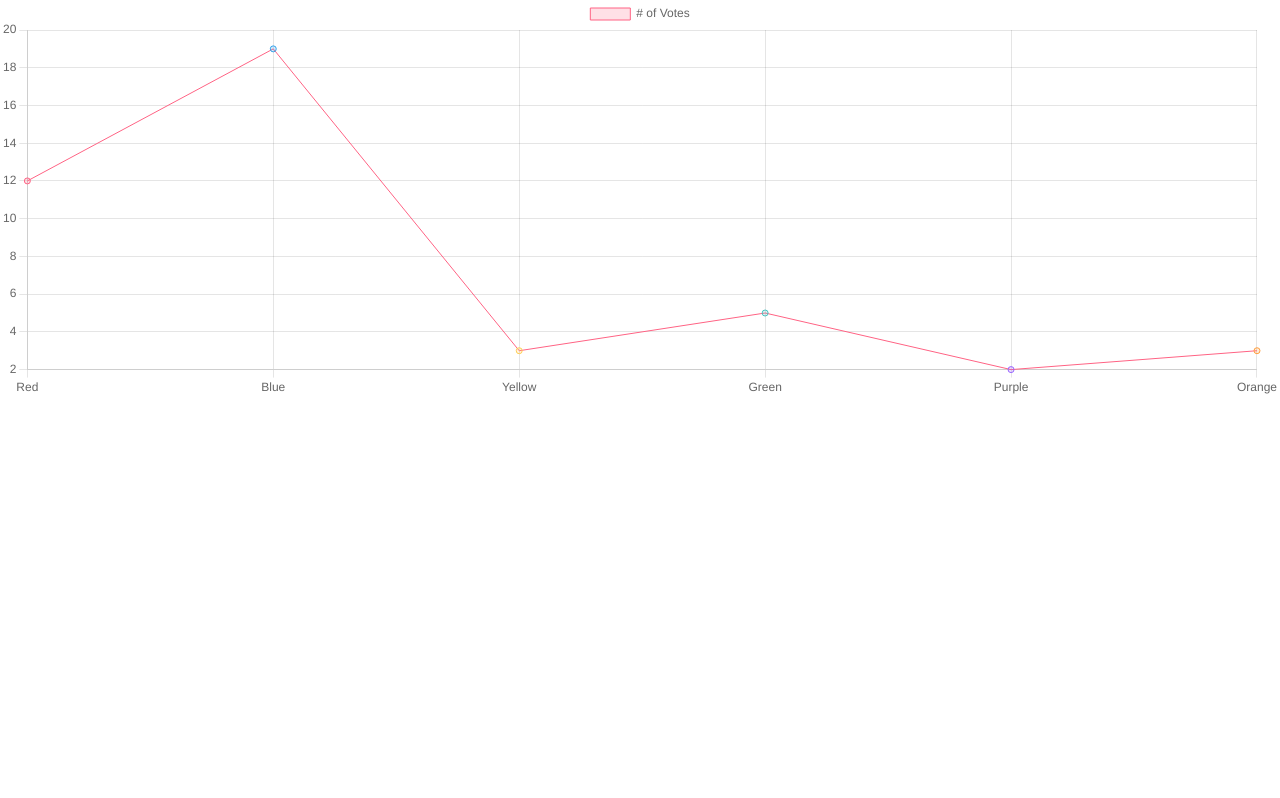
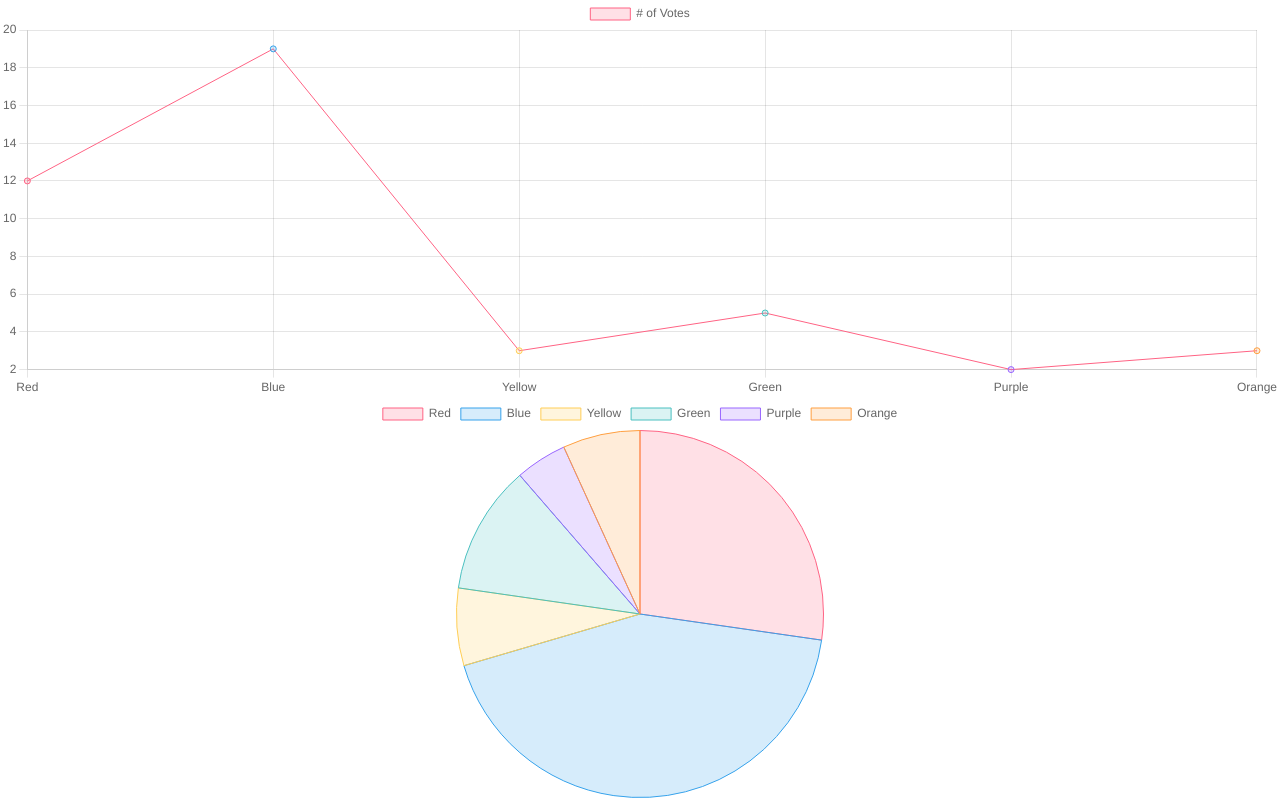
Before and after one commit to GilbertDaniel/react_chart, a React (Create React App) app: page / in a window 1280 px wide. Shown: the part 884-1682 px from the top of the page. Before the commit the page ends 1282 px from the top, so only its background shows below. Built offline with nearby package versions, Linux system fonts and the light colour scheme.

Commit message:
Implementing PieChart

```diff
--- a/src/App.js
+++ b/src/App.js
@@ -3,6 +3,7 @@ import './App.css';
 import BarChart from './components/BarChart';
 import DoughnutChart from './components/DoughnutChart';
 import LineChart from './components/LineChart';
+import PieChart from './components/PieChart';
 
 function App() {
   var data = {
@@ -46,6 +47,7 @@ var options = {
       <BarChart data={data} options={options}/>
       <DoughnutChart data={data} options={options}/>
       <LineChart data={data} options={options}/>
+      <PieChart data={data} options={options}/>
 
     </div>
   );
--- a/src/components/PieChart.js
+++ b/src/components/PieChart.js
@@ -1,8 +1,19 @@
 import React from 'react'
+import { Chart as ChartJS, ArcElement, Tooltip, Legend } from 'chart.js';
+import { Pie } from 'react-chartjs-2';
 
-const PieChart = () => {
+ChartJS.register(ArcElement, Tooltip, Legend);
+
+const PieChart = ({data,options}) => {
   return (
-    <div>PieChart</div>
+    <div>
+      <Pie
+        data={data}
+        height={400}
+        options={options}
+
+      />
+    </div>
   )
 }
 
```
